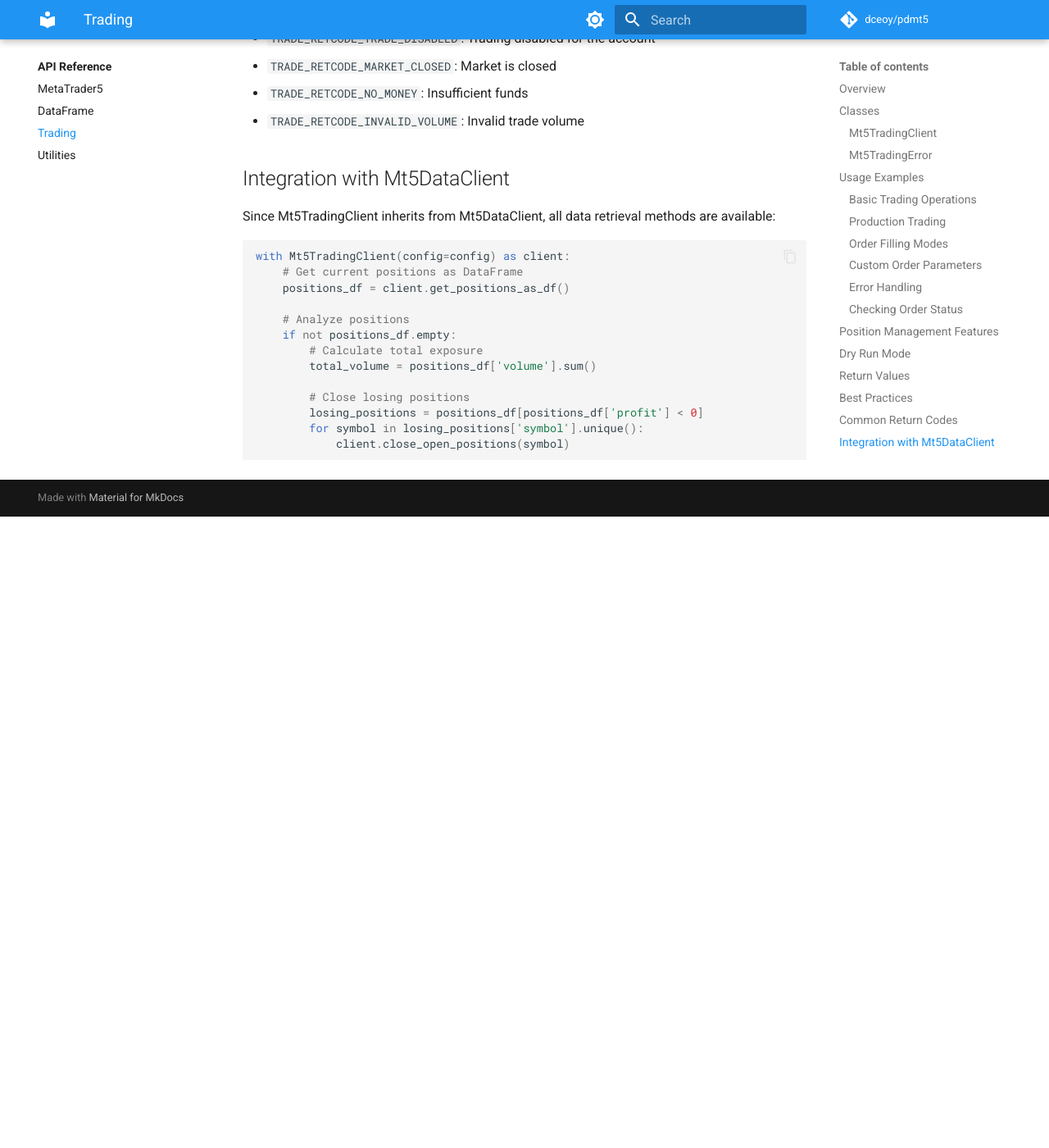
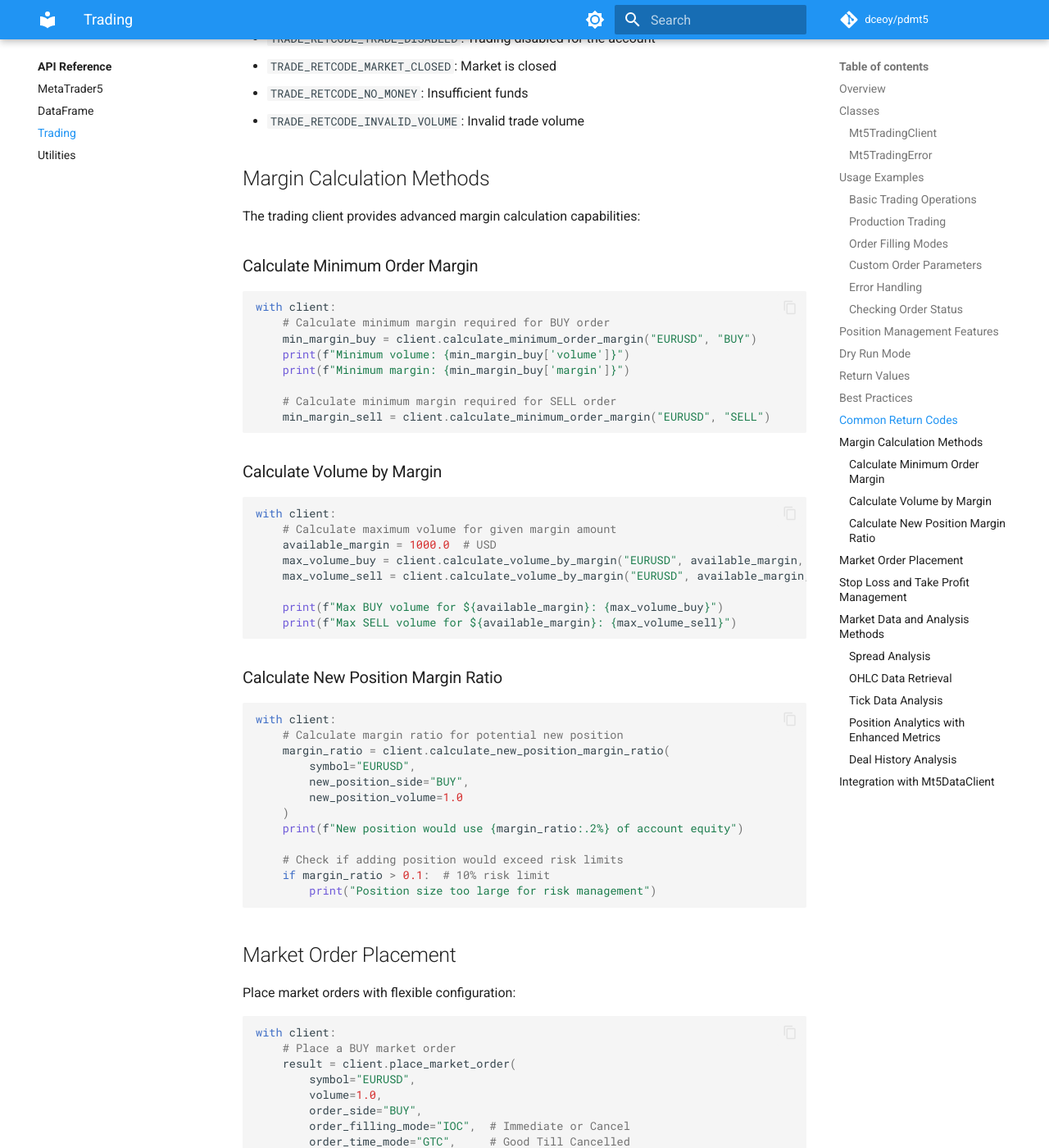
Before and after one commit to dceoy/pdmt5, an MkDocs documentation site: the page built from docs/api/trading.md, in a window 1280 px wide and 1400 px high, scrolled down 4588 px. Shown: the whole window at 82% size. Built offline with MkDocs 1.6.1 and Material for MkDocs 9.7.7, drawn with Linux system fonts in a browser that asks for light colours; comment, search, counter and statistics services are not loaded; before the commit the page ends 5218 px from its top, so only the background shows below that; some of the changed text lies outside the part shown.

Commit message:
docs: update README and API documentation for enhanced trading features
- Add documentation for new margin calculation methods
- Update examples for renamed update_sltp_for_open_positions method
- Include comprehensive usage examples for v0.1.6 features
- Enhance trading API documentation with detailed method examples

🤖 Generated with [Claude Code](https://claude.ai/code)

Co-Authored-By: Claude <noreply@anthropic.com>

````diff
--- a/docs/api/trading.md
+++ b/docs/api/trading.md
@@ -196,6 +196,173 @@ The `close_open_positions()` method returns a dictionary with symbols as keys:
 - `TRADE_RETCODE_NO_MONEY`: Insufficient funds
 - `TRADE_RETCODE_INVALID_VOLUME`: Invalid trade volume
 
+## Margin Calculation Methods
+
+The trading client provides advanced margin calculation capabilities:
+
+### Calculate Minimum Order Margin
+
+```python
+with client:
+    # Calculate minimum margin required for BUY order
+    min_margin_buy = client.calculate_minimum_order_margin("EURUSD", "BUY")
+    print(f"Minimum volume: {min_margin_buy['volume']}")
+    print(f"Minimum margin: {min_margin_buy['margin']}")
+
+    # Calculate minimum margin required for SELL order
+    min_margin_sell = client.calculate_minimum_order_margin("EURUSD", "SELL")
+```
+
+### Calculate Volume by Margin
+
+```python
+with client:
+    # Calculate maximum volume for given margin amount
+    available_margin = 1000.0  # USD
+    max_volume_buy = client.calculate_volume_by_margin("EURUSD", available_margin, "BUY")
+    max_volume_sell = client.calculate_volume_by_margin("EURUSD", available_margin, "SELL")
+
+    print(f"Max BUY volume for ${available_margin}: {max_volume_buy}")
+    print(f"Max SELL volume for ${available_margin}: {max_volume_sell}")
+```
+
+### Calculate New Position Margin Ratio
+
+```python
+with client:
+    # Calculate margin ratio for potential new position
+    margin_ratio = client.calculate_new_position_margin_ratio(
+        symbol="EURUSD",
+        new_position_side="BUY",
+        new_position_volume=1.0
+    )
+    print(f"New position would use {margin_ratio:.2%} of account equity")
+
+    # Check if adding position would exceed risk limits
+    if margin_ratio > 0.1:  # 10% risk limit
+        print("Position size too large for risk management")
+```
+
+## Market Order Placement
+
+Place market orders with flexible configuration:
+
+```python
+with client:
+    # Place a BUY market order
+    result = client.place_market_order(
+        symbol="EURUSD",
+        volume=1.0,
+        order_side="BUY",
+        order_filling_mode="IOC",  # Immediate or Cancel
+        order_time_mode="GTC",     # Good Till Cancelled
+        dry_run=False,             # Set to True for testing
+        comment="My buy order"
+    )
+
+    # Place a SELL market order with FOK filling
+    result = client.place_market_order(
+        symbol="EURUSD",
+        volume=0.5,
+        order_side="SELL",
+        order_filling_mode="FOK",  # Fill or Kill
+        dry_run=True  # Test mode
+    )
+
+    print(f"Order result: {result}")
+```
+
+## Stop Loss and Take Profit Management
+
+Update SL/TP for existing positions:
+
+```python
+with client:
+    # Update SL/TP for all EURUSD positions
+    results = client.update_sltp_for_open_positions(
+        symbol="EURUSD",
+        stop_loss=1.0950,
+        take_profit=1.1100,
+        dry_run=False
+    )
+
+    # Update only specific positions by ticket
+    results = client.update_sltp_for_open_positions(
+        symbol="EURUSD",
+        stop_loss=1.0950,
+        tickets=[123456, 789012],  # Specific position tickets
+        dry_run=True
+    )
+```
+
+## Market Data and Analysis Methods
+
+### Spread Analysis
+
+```python
+with client:
+    # Calculate spread ratio for symbol
+    spread_ratio = client.calculate_spread_ratio("EURUSD")
+    print(f"EURUSD spread ratio: {spread_ratio:.6f}")
+```
+
+### OHLC Data Retrieval
+
+```python
+with client:
+    # Fetch latest rate data as DataFrame
+    rates_df = client.fetch_latest_rates_as_df(
+        symbol="EURUSD",
+        granularity="M1",  # 1-minute bars
+        count=1440,        # Last 24 hours
+        index_keys="time"
+    )
+    print(f"Latest rates: {rates_df.tail()}")
+```
+
+### Tick Data Analysis
+
+```python
+with client:
+    # Fetch recent tick data
+    ticks_df = client.fetch_latest_ticks_as_df(
+        symbol="EURUSD",
+        seconds=300,           # Last 5 minutes
+        index_keys="time_msc"
+    )
+    print(f"Tick count: {len(ticks_df)}")
+```
+
+### Position Analytics with Enhanced Metrics
+
+```python
+with client:
+    # Get positions with additional calculated metrics
+    positions_df = client.fetch_positions_with_metrics_as_df("EURUSD")
+
+    if not positions_df.empty:
+        print("Position metrics:")
+        print(f"Total signed volume: {positions_df['signed_volume'].sum()}")
+        print(f"Total signed margin: {positions_df['signed_margin'].sum()}")
+        print(f"Average profit ratio: {positions_df['underlier_profit_ratio'].mean():.4f}")
+```
+
+### Deal History Analysis
+
+```python
+with client:
+    # Collect entry deals for analysis
+    deals_df = client.collect_entry_deals_as_df(
+        symbol="EURUSD",
+        history_seconds=3600,  # Last hour
+        index_keys="ticket"
+    )
+
+    if not deals_df.empty:
+        print(f"Entry deals found: {len(deals_df)}")
+        print(f"Deal types: {deals_df['type'].value_counts()}")
+```
+
 ## Integration with Mt5DataClient
 
 Since Mt5TradingClient inherits from Mt5DataClient, all data retrieval methods are available:
@@ -214,4 +381,15 @@ with Mt5TradingClient(config=config) as client:
         losing_positions = positions_df[positions_df['profit'] < 0]
         for symbol in losing_positions['symbol'].unique():
             client.close_open_positions(symbol)
+
+    # Risk management with margin calculations
+    for symbol in ["EURUSD", "GBPUSD", "USDJPY"]:
+        # Calculate current margin usage
+        current_ratio = client.calculate_new_position_margin_ratio(symbol)
+        print(f"{symbol} current margin ratio: {current_ratio:.2%}")
+
+        # Calculate maximum safe position size
+        safe_margin = 500.0  # USD
+        max_safe_volume = client.calculate_volume_by_margin(symbol, safe_margin, "BUY")
+        print(f"{symbol} max safe volume: {max_safe_volume}")
 ```
````
Also changed, not shown: README.md (+48 -19 lines).
